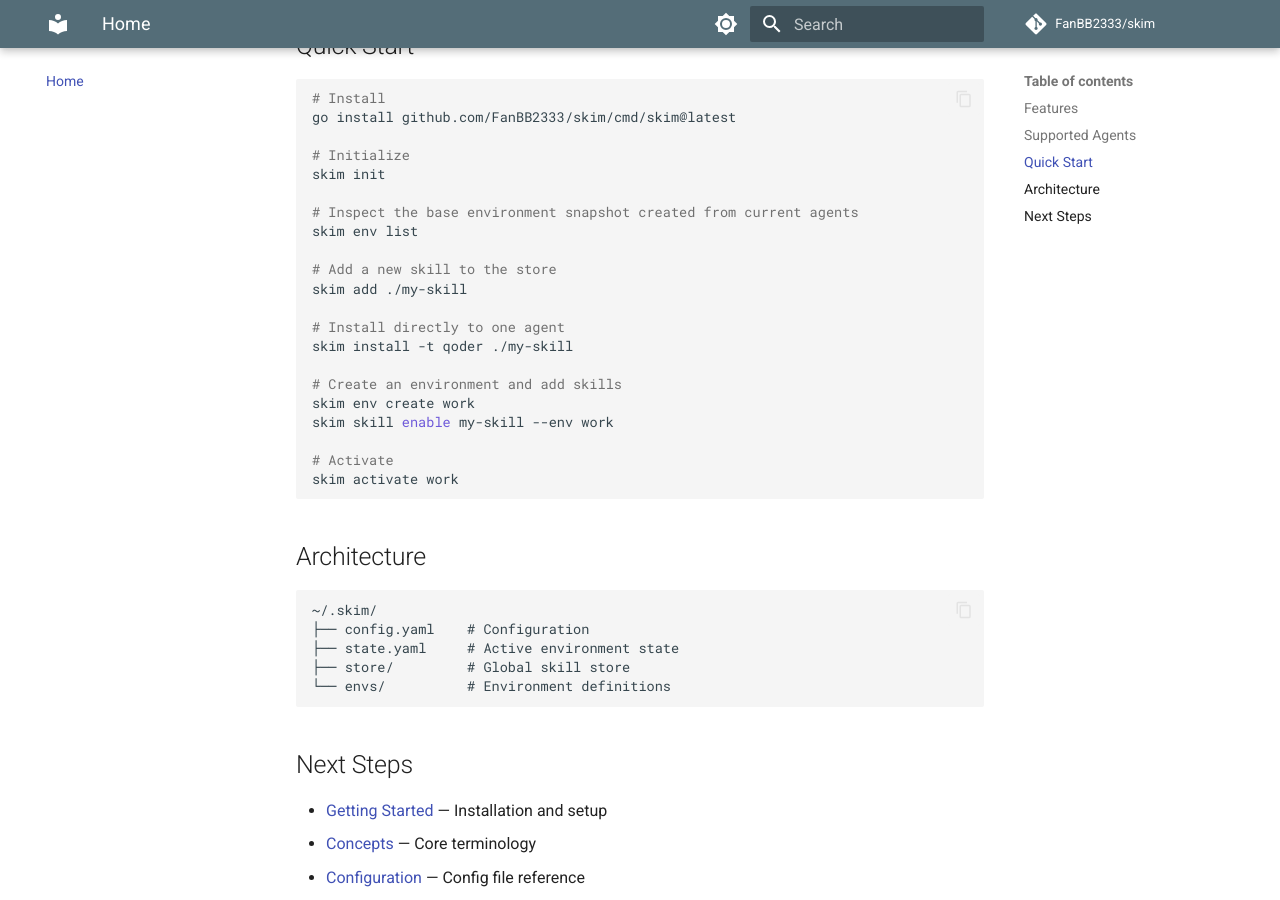
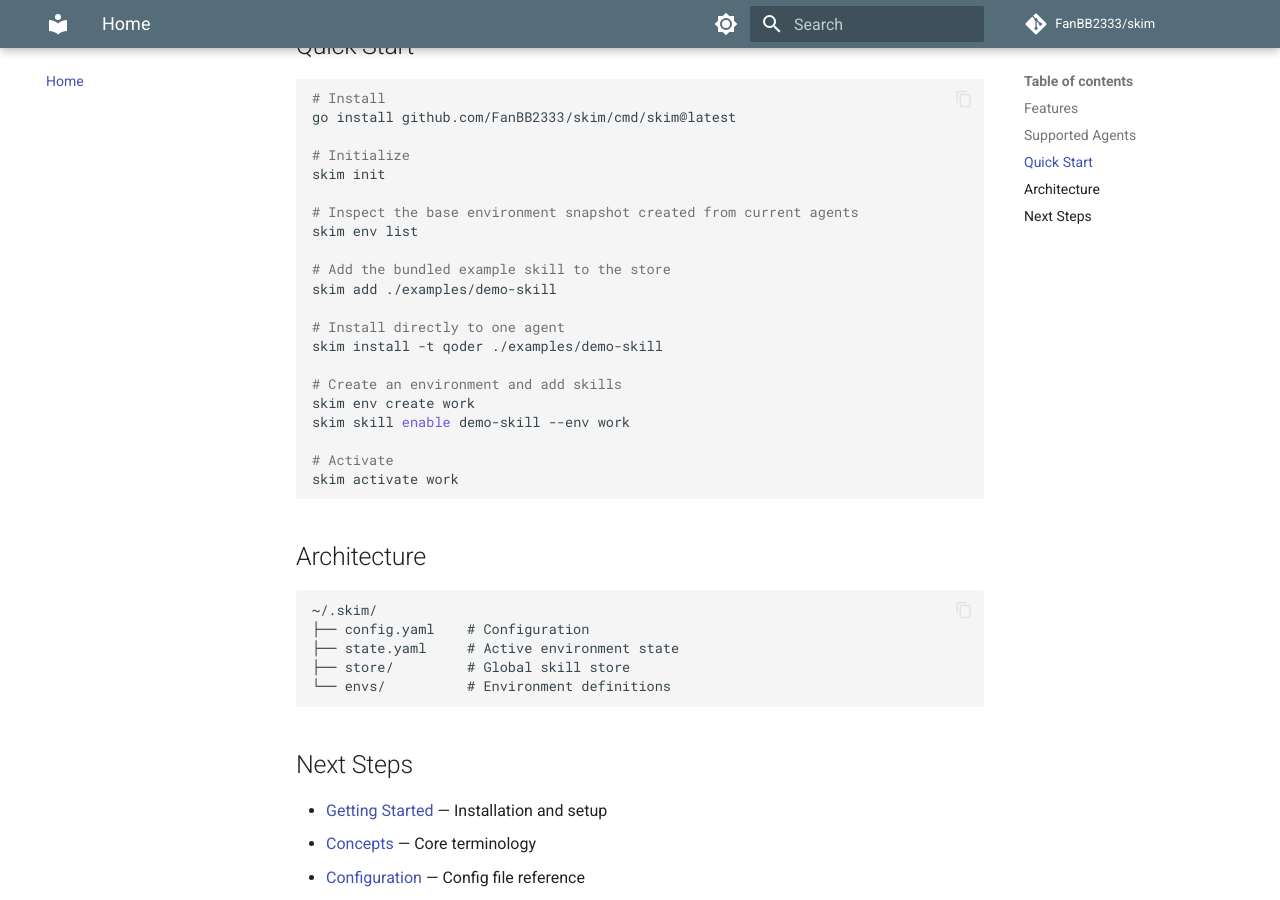
Before and after one commit to FanBB2333/skim, an MkDocs documentation site: the page built from docs/index.md, in a window 1280 px wide and 900 px high, scrolled down 1055 px. Built offline with MkDocs 1.6.1 and Material for MkDocs 9.7.7, drawn with Linux system fonts in a browser that asks for light colours; comment, search, counter and statistics services are not loaded.

Commit message:
feat(examples): add bundled demo skill
Add a user-facing example skill under examples/ and update quick-start docs to use copy-pasteable demo commands.

```diff
--- a/docs/index.md
+++ b/docs/index.md
@@ -36,15 +36,15 @@ skim init
 # Inspect the base environment snapshot created from current agents
 skim env list
 
-# Add a new skill to the store
-skim add ./my-skill
+# Add the bundled example skill to the store
+skim add ./examples/demo-skill
 
 # Install directly to one agent
-skim install -t qoder ./my-skill
+skim install -t qoder ./examples/demo-skill
 
 # Create an environment and add skills
 skim env create work
-skim skill enable my-skill --env work
+skim skill enable demo-skill --env work
 
 # Activate
 skim activate work
```
Also changed, not shown: README.md (+5 -5 lines), docs/commands.md (+2 -2 lines), docs/getting-started.md (+2 -2 lines), examples/demo-skill/SKILL.md (added, +22 -0 lines).
